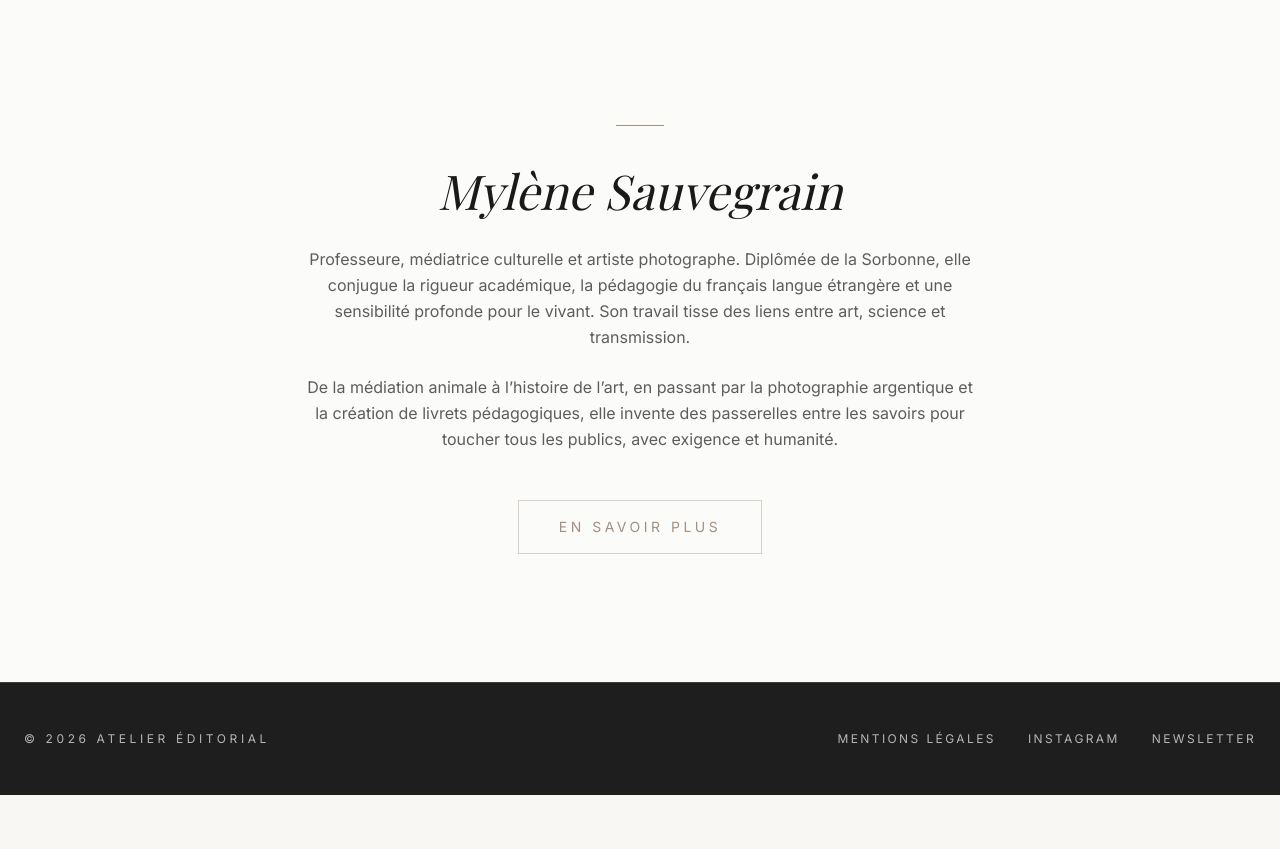
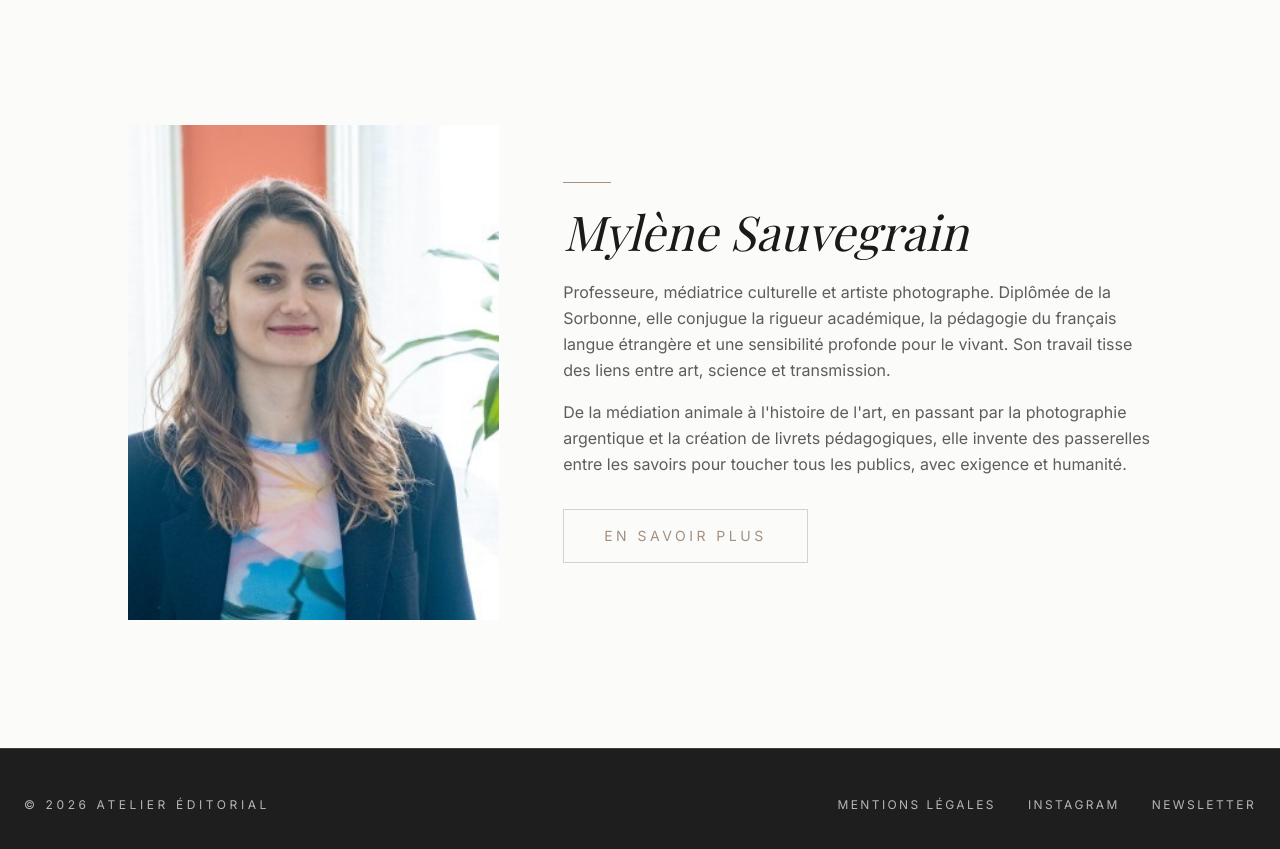
Before and after one commit to PATAWALA/galerie-art-editorial, a Next.js app: page / in a window 1280 px wide. Shown: the part 3660-4509 px from the top of the page. Before the commit the page ends 4455 px from the top, so only its background shows below. Built offline with nearby package versions, Linux system fonts and the light colour scheme; a web font is replaced by a local one.

Commit message:
12 update

```diff
--- a/src/app/about/page.tsx
+++ b/src/app/about/page.tsx
@@ -1,3 +1,5 @@
+import Image from "next/image";
+
 export const metadata = {
   title: "À propos",
   description:
@@ -7,22 +9,32 @@ export const metadata = {
 export default function AboutPage() {
   return (
     <main className="min-h-screen bg-[#FBFBFA] pt-28 pb-24 px-6 font-sans text-[#1A1A1A]">
-      <div className="mx-auto max-w-3xl">
-        {/* Filet taupe */}
-        <div className="mb-12 h-px w-16 bg-[#A3907F]" />
+      <div className="mx-auto max-w-screen-lg">
+        {/* En-tête avec photo et présentation */}
+        <div className="grid md:grid-cols-5 gap-10 md:gap-16 items-start">
+          {/* Photo */}
+          <div className="md:col-span-2 relative aspect-[3/4] overflow-hidden">
+            <Image
+              src="/images/mylene-sauvegrain.jpg"
+              alt="Mylène Sauvegrain, photographe et médiatrice culturelle"
+              fill
+              className="object-cover"
+              sizes="(max-width: 768px) 100vw, 40vw"
+              priority
+            />
+          </div>
 
-        {/* Titre */}
+          {/* Introduction */}
+          <div className="md:col-span-3">
+            <div className="mb-8 h-px w-12 bg-[#A3907F]" />
             <h1 className="font-serif text-5xl font-light italic leading-tight md:text-6xl">
               Mylène Sauvegrain
             </h1>
-
-        {/* Sous-titre — mantra professionnel */}
             <p className="mt-6 text-base uppercase tracking-[0.3em] text-[#A3907F]">
-          Professeur de l’être, médiatrice de cœur, artiste dans l’âme
+              Professeur de l&apos;être, médiatrice de cœur, artiste dans
+              l&apos;âme
             </p>
-
-        {/* Introduction */}
-        <div className="mt-12 space-y-6 text-lg leading-relaxed text-[#1A1A1A]/80">
+            <div className="mt-8 space-y-5 text-lg leading-relaxed text-[#1A1A1A]/80">
               <p>
                 Multidiplômée polyvalente, Mylène Sauvegrain consacre sa vie
                 professionnelle à partager ses créations artistiques et
@@ -31,12 +43,14 @@ export default function AboutPage() {
                 commentaires — une présence rare, entière.
               </p>
               <p>
-            Diplômée de la Sorbonne à cinq reprises, elle a forgé un profil
-            unique, à la croisée de l’enseignement, de la médiation culturelle
-            et de la création visuelle. Elle intervient en français comme en
-            anglais, auprès de publics variés, incluant les personnes en
-            situation de handicap.
+                Diplômée de la Sorbonne à cinq reprises, elle a forgé un
+                profil unique, à la croisée de l&apos;enseignement, de la
+                médiation culturelle et de la création visuelle. Elle
+                intervient en français comme en anglais, auprès de publics
+                variés, incluant les personnes en situation de handicap.
               </p>
+            </div>
+          </div>
         </div>
 
         {/* Diplômes universitaires */}
@@ -47,7 +61,7 @@ export default function AboutPage() {
           <ul className="space-y-4 text-base text-[#1A1A1A]/70">
             <li className="flex gap-3">
               <span className="text-[#A3907F] select-none">—</span>
-              Licence d’Anglais littéraire / LEA — Sorbonne
+              Licence d&apos;Anglais littéraire / LEA — Sorbonne
             </li>
             <li className="flex gap-3">
               <span className="text-[#A3907F] select-none">—</span>
@@ -64,13 +78,13 @@ export default function AboutPage() {
             </li>
             <li className="flex gap-3">
               <span className="text-[#A3907F] select-none">—</span>
-              Licence professionnelle valorisation du patrimoine historique et
-              culturel — en cours
+              Licence professionnelle valorisation du patrimoine historique
+              et culturel — en cours
             </li>
           </ul>
         </section>
 
-        {/* Études non universitaires */}
+        {/* Formations complémentaires */}
         <section className="mt-16">
           <h2 className="font-serif text-2xl font-light italic border-b border-[#A3907F]/20 pb-3 mb-8">
             Formations complémentaires
@@ -92,7 +106,7 @@ export default function AboutPage() {
           </ul>
         </section>
 
-        {/* Hors études */}
+        {/* Autres qualifications */}
         <section className="mt-16">
           <h2 className="font-serif text-2xl font-light italic border-b border-[#A3907F]/20 pb-3 mb-8">
             Autres qualifications
@@ -115,8 +129,8 @@ export default function AboutPage() {
             Compétences principales
           </h2>
           <p className="text-base leading-relaxed text-[#1A1A1A]/70">
-            Anglais · Médiation culturelle · Histoire de l’art · Histoire des
-            sciences, techniques et sociétés · Enseignement du français ·
+            Anglais · Médiation culturelle · Histoire de l&apos;art · Histoire
+            des sciences, techniques et sociétés · Enseignement du français ·
             Photographie argentique · Adobe · Réseaux sociaux · Journalisme ·
             Événementiel · Management culturel · Muséographie · FLE ·
             Pédagogie adaptée (enfant & handicap) · Zoothérapie
@@ -126,7 +140,7 @@ export default function AboutPage() {
         {/* Rappel discret des offres */}
         <div className="mt-20 border-t border-[#A3907F]/20 pt-10 text-center space-y-3">
           <p className="text-sm uppercase tracking-[0.2em] text-[#A3907F]">
-            Tirages d’art limités — 150 €
+            Tirages d&apos;art limités — 150 €
           </p>
           <p className="text-sm uppercase tracking-[0.2em] text-[#A3907F]">
             Kit Léonard de Vinci — livret numérique — 19 €
--- a/src/components/sections/AboutPreview.tsx
+++ b/src/components/sections/AboutPreview.tsx
@@ -1,31 +1,42 @@
+import Image from "next/image";
 import Link from "next/link";
 
 export default function AboutPreview() {
   return (
     <section className="bg-[#FBFBFA] px-6 py-24 md:py-32 border-t border-[#A3907F]/10">
-      <div className="mx-auto max-w-screen-lg text-center">
-        {/* Filet taupe */}
-        <div className="mx-auto mb-10 h-px w-12 bg-[#A3907F]" />
+      <div className="mx-auto max-w-screen-lg">
+        <div className="grid md:grid-cols-5 gap-10 md:gap-16 items-center">
+          {/* Image à gauche (2 colonnes sur 5) */}
+          <div className="md:col-span-2 relative aspect-[3/4] overflow-hidden">
+            <Image
+              src="/images/mylene-sauvegrain.jpg"
+              alt="Mylène Sauvegrain, photographe et médiatrice culturelle"
+              fill
+              className="object-cover"
+              sizes="(max-width: 768px) 100vw, 40vw"
+            />
+          </div>
 
+          {/* Texte à droite (3 colonnes sur 5) */}
+          <div className="md:col-span-3">
+            <div className="mb-6 h-px w-12 bg-[#A3907F]" />
             <h2 className="font-serif text-4xl font-light italic text-[#1A1A1A] md:text-5xl">
               Mylène Sauvegrain
             </h2>
-
-        <p className="mt-8 mx-auto max-w-2xl text-base leading-relaxed text-[#1A1A1A]/70">
-          Professeure, médiatrice culturelle et artiste photographe. Diplômée
-          de la Sorbonne, elle conjugue la rigueur académique, la pédagogie du
-          français langue étrangère et une sensibilité profonde pour le vivant.
-          Son travail tisse des liens entre art, science et transmission.
+            <p className="mt-6 text-base leading-relaxed text-[#1A1A1A]/70">
+              Professeure, médiatrice culturelle et artiste photographe.
+              Diplômée de la Sorbonne, elle conjugue la rigueur académique, la
+              pédagogie du français langue étrangère et une sensibilité profonde
+              pour le vivant. Son travail tisse des liens entre art, science et
+              transmission.
             </p>
-
-        <p className="mt-6 mx-auto max-w-2xl text-base leading-relaxed text-[#1A1A1A]/70">
-          De la médiation animale à l’histoire de l’art, en passant par la
-          photographie argentique et la création de livrets pédagogiques, elle
-          invente des passerelles entre les savoirs pour toucher tous les
-          publics, avec exigence et humanité.
+            <p className="mt-4 text-base leading-relaxed text-[#1A1A1A]/70">
+              De la médiation animale à l&apos;histoire de l&apos;art, en
+              passant par la photographie argentique et la création de livrets
+              pédagogiques, elle invente des passerelles entre les savoirs pour
+              toucher tous les publics, avec exigence et humanité.
             </p>
-
-        <div className="mt-12">
+            <div className="mt-8">
               <Link
                 href="/about"
                 className="inline-block border border-[#A3907F]/40 px-10 py-4 text-sm uppercase tracking-[0.25em] text-[#A3907F] transition hover:border-[#A3907F] hover:text-[#1A1A1A]"
@@ -34,6 +45,8 @@ export default function AboutPreview() {
               </Link>
             </div>
           </div>
+        </div>
+      </div>
     </section>
   );
 }
```
Also changed, not shown: public/images/mylene-sauvegrain.jpg (added). Lines whose indentation alone changed are shown as unchanged.
